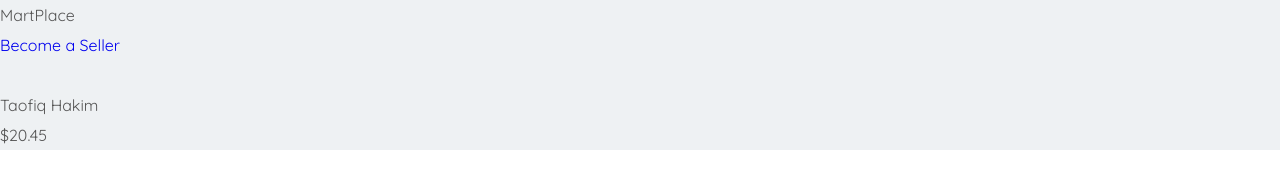
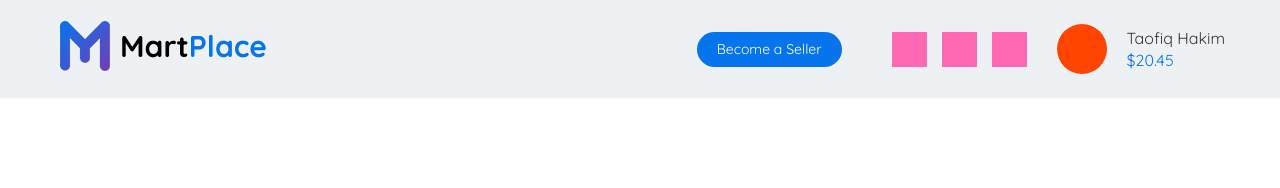
Before and after one commit to Kowaruss/martplace, a website: page app/index.html in a window 1280 px wide. Drawn offline with nearby package versions, Linux system fonts and the light colour scheme; files that its build step writes are made by us from their sources.

Commit message:
added style header top

```diff
--- a/app/index.html
+++ b/app/index.html
@@ -14,10 +14,13 @@
 
 <body>
 	<header class="header">
+		<div class="header__top">
 			<div class="container">
 				<div class="header__top-inner">
 					<div class="header__logo">
+						<a href="#">
 							Mart<span>Place</span>
+						</a>
 					</div>
 					<div class="header__box">
 						<a href="#" class="header__btn">Become a Seller</a>
@@ -40,6 +43,7 @@
 					</div>
 				</div>
 			</div>
+		</div>
 	</header>
 
 	<script src="https://ajax.googleapis.com/ajax/libs/jquery/3.5.1/jquery.min.js"></script>
--- a/app/scss/_global.scss
+++ b/app/scss/_global.scss
@@ -17,3 +17,8 @@ body {
 	font-weight: 400;
 	color: #555555;
 }
+.container {
+	max-width: 1200px;
+	margin: 0 auto;
+	padding: 0 15px;
+}
--- a/app/scss/style.scss
+++ b/app/scss/style.scss
@@ -2,6 +2,83 @@
 @import "global";
 @import "fonts";
 
-.header__top-inner {
+.header__top {
 	background-color: #eef1f3;
 }
+.header__top-inner {
+	display: flex;
+	justify-content: space-between;
+	align-items: center;
+}
+.header__logo > a {
+	font-size: 30px;
+	line-height: 27px;
+	color: #000;
+	font-weight: 700;
+	position: relative;
+	padding-left: 65px;
+
+	&::before {
+		content: "";
+		position: absolute;
+		background-image: url(../img/Logo.png);
+		background-repeat: no-repeat;
+		background-size: contain;
+		background-position: center;
+		left: 0;
+		top: 50%;
+		width: 60px;
+		height: 50px;
+		transform: translate(0%, -50%);
+	}
+
+	& span {
+		color: $blue;
+	}
+}
+.header__box {
+	display: flex;
+	align-items: center;
+	margin: 0 0 0 auto;
+}
+a.header__btn {
+	font-size: 14px;
+	line-height: 28px;
+	height: 35px;
+	padding: 3px 20px 0;
+	background-color: $blue;
+	border-radius: 20px;
+	color: #fff;
+	margin-right: 35px;
+}
+
+.header__box a + a {
+	width: 35px;
+	height: 35px;
+	background-color: hotpink;
+	margin-left: 15px;
+}
+
+.header__login {
+	display: flex;
+	align-items: center;
+	padding-left: 30px;
+	margin: 24px 0;
+}
+
+.header__login-ava {
+	background-color: orangered;
+	width: 50px;
+	height: 50px;
+	border-radius: 50%;
+}
+.header__login-text {
+	padding-left: 20px;
+	font-size: 16px;
+	line-height: 22px;
+	color: #333333;
+	font-weight: 400;
+	.login-balance {
+		color: $blue;
+	}
+}
```
Also changed, not shown: app/css/style.min.css. Lines whose indentation alone changed are shown as unchanged.
